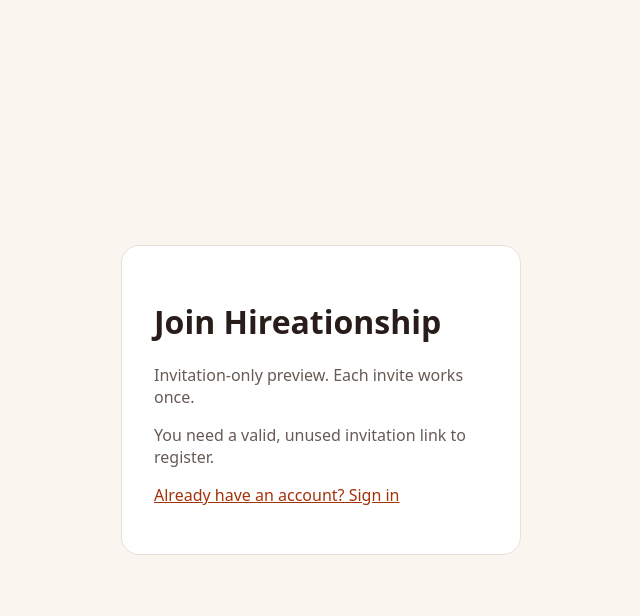
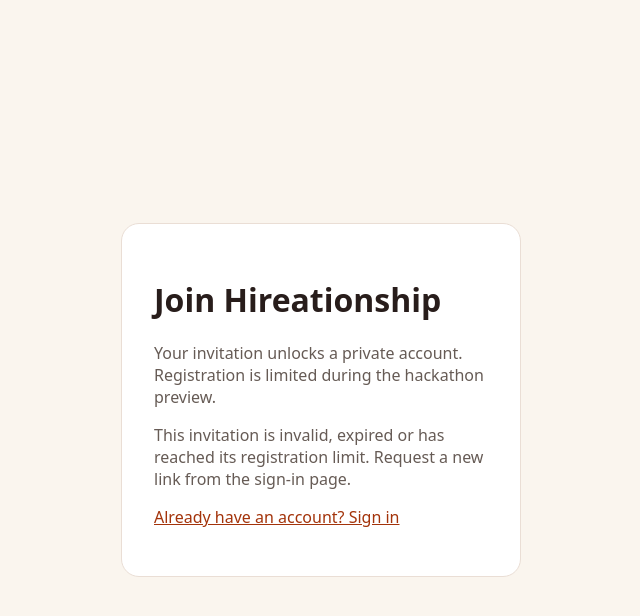
Before and after one commit to itkara/ClaudeBuilderHackathon, a Django app: page /register/ in a window 1280 px wide. Shown: the top 616 px of the page, without its empty margins (319-959 px from the left). Run offline with Django 4.2, Linux system fonts and the light colour scheme.

Commit message:
Clarify shared invitation registration

```diff
--- a/templates/register.html
+++ b/templates/register.html
@@ -1,9 +1,9 @@
 <!doctype html>
 <html lang="en-GB"><head><meta charset="utf-8"><meta name="viewport" content="width=device-width,initial-scale=1"><title>Create account · Hireationship</title>
 <style>body{font-family:system-ui,sans-serif;background:#faf5ee;color:#281d1b;display:grid;place-items:center;min-height:100dvh;margin:0;padding:1rem;box-sizing:border-box}main{background:white;border:1px solid #eaded5;border-radius:18px;padding:clamp(1.25rem,5vw,2rem);box-sizing:border-box;width:min(100%,400px)}input{font-size:16px;display:block;width:100%;box-sizing:border-box;padding:.7rem;margin:.5rem 0 1rem;border:1px solid #d7c8bd;border-radius:8px}button{background:#c43d09;color:white;border:0;border-radius:9px;padding:.8rem 1.3rem;cursor:pointer}p,li{color:#665b55}a{color:#a3330a}.errorlist{color:#ad2424}</style></head>
-<body><main><h1>Join Hireationship</h1><p>Invitation-only preview. Each invite works once.</p>
-{% if not valid_invite %}<p role="alert">You need a valid, unused invitation link to register.</p>{% else %}
-<form method="post">{% csrf_token %}<input type="hidden" name="invite" value="{{ invite }}">
+<body><main><h1>Join Hireationship</h1><p>Your invitation unlocks a private account. Registration is limited during the hackathon preview.</p>
+{% if not valid_invite %}<p role="alert">This invitation is invalid, expired or has reached its registration limit. Request a new link from the sign-in page.</p>{% else %}
+<form method="post" action="/register/">{% csrf_token %}<input type="hidden" name="invite" value="{{ invite }}">
 {{ form.as_p }}<button type="submit">Create account</button></form>
 {% endif %}
 <p><a href="/login/">Already have an account? Sign in</a></p></main></body></html>
```
